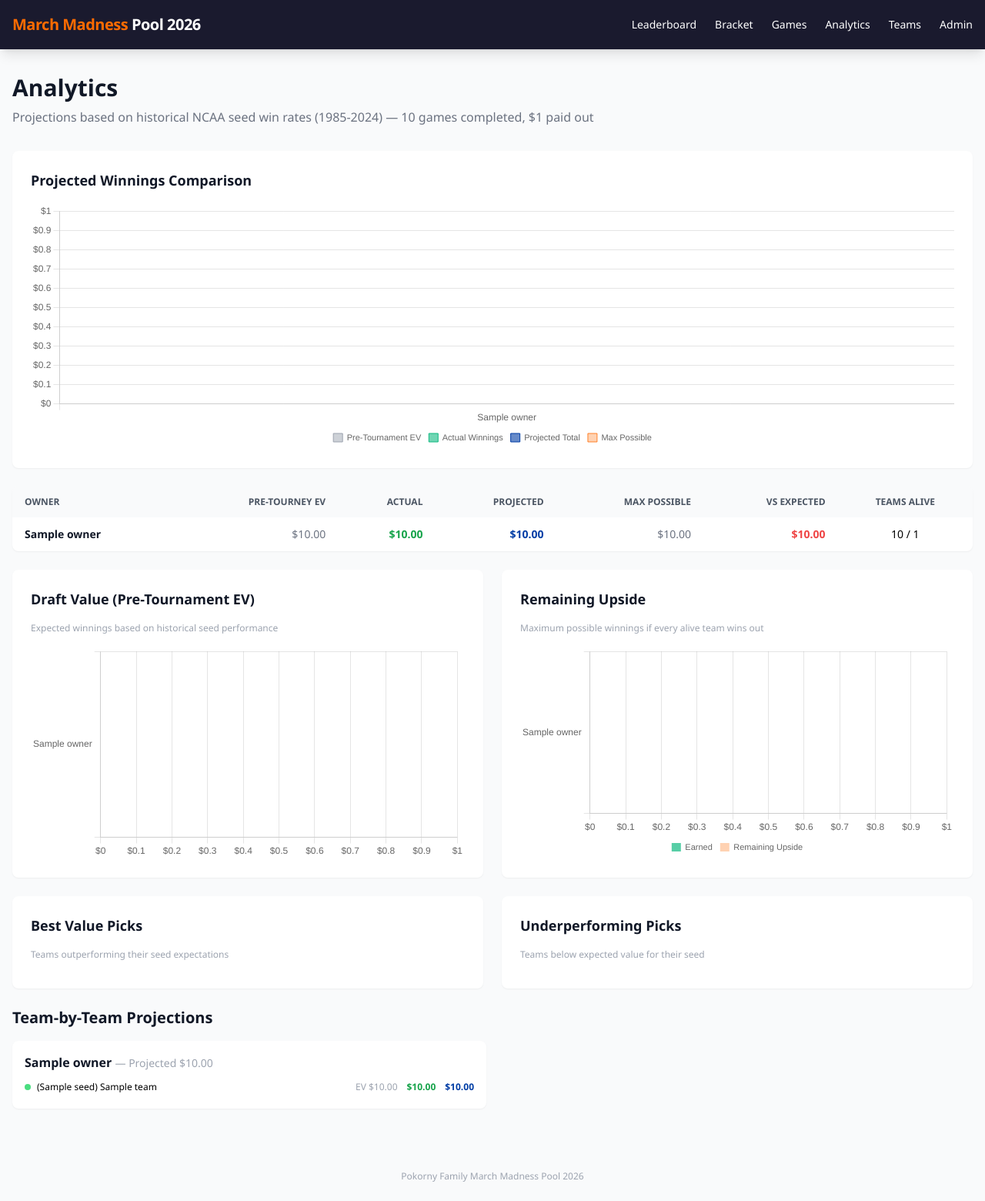
After one commit to andrewrpokorny-source/march-madness-pool, a FastAPI app: template app/templates/analytics.html in a window 1280 px wide. The commit adds this page. Shown: the whole page at 77% size. Run offline with FastAPI, Linux system fonts and the light colour scheme; the template is opened without the code that fills it: most values are stand-ins (such as "Sample title", 1, 10 or a date in 2020); some libraries are stand-ins or nearby versions.

Commit message:
Add analytics tab with projections and historical seed analysis
- Pre-tournament expected value per owner based on historical NCAA
  seed win rates (1985-2024)
- Live projected winnings: actual + expected from remaining teams
- Max possible upside if all alive teams win out
- Performance vs expected: who's over/underperforming their draft
- Chart.js visualizations: grouped bar comparison, draft value
  ranking, and stacked upside chart
- Per-owner team-by-team projection breakdowns

Co-Authored-By: Claude Opus 4.6 <noreply@anthropic.com>

```diff
--- a/app/main.py
+++ b/app/main.py
@@ -8,7 +8,7 @@ from fastapi.staticfiles import StaticFiles
 from app.database import engine, Base, SessionLocal
 from app.config import ESPN_POLL_INTERVAL_MINUTES
 from app.services.espn import fetch_tournament_scores
-from app.routers import leaderboard, bracket, admin
+from app.routers import leaderboard, bracket, admin, analytics
 
 logging.basicConfig(level=logging.INFO)
 logger = logging.getLogger(__name__)
@@ -44,6 +44,7 @@ app = FastAPI(title="March Madness Pool 2026", lifespan=lifespan)
 
 app.include_router(leaderboard.router)
 app.include_router(bracket.router)
+app.include_router(analytics.router)
 app.include_router(admin.router)
 
 
--- /dev/null
+++ b/app/templates/analytics.html
@@ -0,0 +1,278 @@
+{% extends "base.html" %}
+
+{% block content %}
+<script src="https://cdn.jsdelivr.net/npm/chart.js@4"></script>
+
+<div class="mb-8">
+    <h1 class="text-3xl font-bold text-gray-900 mb-2">Analytics</h1>
+    <p class="text-gray-500">
+        Projections based on historical NCAA seed win rates (1985-2024)
+        {% if data.games_played > 0 %}
+        &mdash; {{ data.games_played }} games completed, ${{ data.total_pot }} paid out
+        {% endif %}
+    </p>
+</div>
+
+<!-- Projected Winnings Chart -->
+<div class="bg-white rounded-lg shadow-sm p-6 mb-6">
+    <h2 class="text-lg font-bold text-gray-900 mb-4">Projected Winnings Comparison</h2>
+    <div style="height: 320px;">
+        <canvas id="projectedChart"></canvas>
+    </div>
+</div>
+
+<!-- Owner Rankings Table -->
+<div class="bg-white rounded-lg shadow-sm overflow-hidden mb-6">
+    <table class="w-full text-sm">
+        <thead class="bg-gray-50 text-gray-600 uppercase text-xs">
+            <tr>
+                <th class="px-4 py-3 text-left">Owner</th>
+                <th class="px-4 py-3 text-right">Pre-Tourney EV</th>
+                <th class="px-4 py-3 text-right">Actual</th>
+                <th class="px-4 py-3 text-right">Projected</th>
+                <th class="px-4 py-3 text-right">Max Possible</th>
+                <th class="px-4 py-3 text-right">vs Expected</th>
+                <th class="px-4 py-3 text-center">Teams Alive</th>
+            </tr>
+        </thead>
+        <tbody class="divide-y divide-gray-100">
+            {% for o in data.owners %}
+            <tr>
+                <td class="px-4 py-3 font-bold text-gray-900">{{ o.owner.name }}</td>
+                <td class="px-4 py-3 text-right text-gray-500">${{ "%.2f"|format(o.pre_tournament_ev) }}</td>
+                <td class="px-4 py-3 text-right font-semibold text-green-600">${{ "%.2f"|format(o.actual_winnings) }}</td>
+                <td class="px-4 py-3 text-right font-bold text-madness-blue">${{ "%.2f"|format(o.projected_winnings) }}</td>
+                <td class="px-4 py-3 text-right text-gray-500">${{ "%.2f"|format(o.max_possible) }}</td>
+                <td class="px-4 py-3 text-right font-semibold {{ 'text-green-600' if o.performance_vs_expected >= 0 else 'text-red-500' }}">
+                    {{ '+' if o.performance_vs_expected >= 0 }}${{ "%.2f"|format(o.performance_vs_expected) }}
+                </td>
+                <td class="px-4 py-3 text-center">{{ o.active_teams }} / {{ o.total_teams }}</td>
+            </tr>
+            {% endfor %}
+        </tbody>
+    </table>
+</div>
+
+<!-- Two-column: Pre-Tournament Draft Value + Performance -->
+<div class="grid md:grid-cols-2 gap-6 mb-6">
+    <!-- Pre-Tournament Draft Value -->
+    <div class="bg-white rounded-lg shadow-sm p-6">
+        <h2 class="text-lg font-bold text-gray-900 mb-4">Draft Value (Pre-Tournament EV)</h2>
+        <p class="text-xs text-gray-400 mb-3">Expected winnings based on historical seed performance</p>
+        <div style="height: 280px;">
+            <canvas id="draftValueChart"></canvas>
+        </div>
+    </div>
+
+    <!-- Max Upside -->
+    <div class="bg-white rounded-lg shadow-sm p-6">
+        <h2 class="text-lg font-bold text-gray-900 mb-4">Remaining Upside</h2>
+        <p class="text-xs text-gray-400 mb-3">Maximum possible winnings if every alive team wins out</p>
+        <div style="height: 280px;">
+            <canvas id="upsideChart"></canvas>
+        </div>
+    </div>
+</div>
+
+<!-- Over/Under Performers -->
+<div class="grid md:grid-cols-2 gap-6 mb-6">
+    <div class="bg-white rounded-lg shadow-sm p-6">
+        <h2 class="text-lg font-bold text-gray-900 mb-4">Best Value Picks</h2>
+        <p class="text-xs text-gray-400 mb-3">Teams outperforming their seed expectations</p>
+        {% for t in data.overperformers %}
+        {% if t.performance > 0 %}
+        <div class="flex items-center justify-between py-2 border-b border-gray-50">
+            <div>
+                <span class="font-semibold text-gray-900">({{ t.team.seed }}) {{ t.team.name }}</span>
+                <span class="text-xs text-gray-400 ml-1">{{ t.owner_name }}</span>
+            </div>
+            <span class="text-green-600 font-bold text-sm">+${{ "%.2f"|format(t.performance) }}</span>
+        </div>
+        {% endif %}
+        {% endfor %}
+        {% if data.games_played == 0 %}
+        <p class="text-gray-400 text-sm py-4 text-center">No games completed yet</p>
+        {% endif %}
+    </div>
+
+    <div class="bg-white rounded-lg shadow-sm p-6">
+        <h2 class="text-lg font-bold text-gray-900 mb-4">Underperforming Picks</h2>
+        <p class="text-xs text-gray-400 mb-3">Teams below expected value for their seed</p>
+        {% for t in data.underperformers %}
+        {% if t.performance < 0 %}
+        <div class="flex items-center justify-between py-2 border-b border-gray-50">
+            <div>
+                <span class="font-semibold text-gray-900">({{ t.team.seed }}) {{ t.team.name }}</span>
+                <span class="text-xs text-gray-400 ml-1">{{ t.owner_name }}</span>
+            </div>
+            <span class="text-red-500 font-bold text-sm">${{ "%.2f"|format(t.performance) }}</span>
+        </div>
+        {% endif %}
+        {% endfor %}
+        {% if data.games_played == 0 %}
+        <p class="text-gray-400 text-sm py-4 text-center">No games completed yet</p>
+        {% endif %}
+    </div>
+</div>
+
+<!-- Per-Owner Team Breakdown -->
+<div class="mb-6">
+    <h2 class="text-xl font-bold text-gray-900 mb-4">Team-by-Team Projections</h2>
+    <div class="grid md:grid-cols-2 gap-4">
+        {% for o in data.owners %}
+        <div class="bg-white rounded-lg shadow-sm p-4">
+            <h3 class="font-bold text-gray-900 mb-2">{{ o.owner.name }}
+                <span class="text-sm font-normal text-gray-400">— Projected ${{ "%.2f"|format(o.projected_winnings) }}</span>
+            </h3>
+            <div class="space-y-1">
+                {% for t in o.teams %}
+                <div class="flex items-center justify-between text-xs py-1 {{ 'opacity-40' if t.team.eliminated }}">
+                    <div class="flex items-center gap-2">
+                        {% if t.team.eliminated %}
+                        <span class="w-2 h-2 rounded-full bg-red-400"></span>
+                        {% else %}
+                        <span class="w-2 h-2 rounded-full bg-green-400"></span>
+                        {% endif %}
+                        <span class="font-medium">({{ t.team.seed }}) {{ t.team.name }}</span>
+                    </div>
+                    <div class="flex gap-3 text-right">
+                        <span class="text-gray-400" title="Pre-tournament expected value">EV ${{ "%.2f"|format(t.pre_ev) }}</span>
+                        <span class="text-green-600 font-semibold" title="Actual winnings">${{ "%.2f"|format(t.actual) }}</span>
+                        <span class="text-madness-blue font-bold" title="Projected total">${{ "%.2f"|format(t.projected) }}</span>
+                    </div>
+                </div>
+                {% endfor %}
+            </div>
+        </div>
+        {% endfor %}
+    </div>
+</div>
+
+<script>
+const OWNER_COLORS = {
+    {% for o in data.owners %}
+    "{{ o.owner.name }}": [
+        'rgba({{ [239,59,68,249,139,236,6,132][loop.index0 % 8] }}, {{ [68,130,185,158,92,73,182,204][loop.index0 % 8] }}, {{ [68,246,177,11,246,153,212,22][loop.index0 % 8] }}, 0.8)',
+        'rgba({{ [239,59,68,249,139,236,6,132][loop.index0 % 8] }}, {{ [68,130,185,158,92,73,182,204][loop.index0 % 8] }}, {{ [68,246,177,11,246,153,212,22][loop.index0 % 8] }}, 0.2)',
+    ],
+    {% endfor %}
+};
+
+const owners = [{% for o in data.owners %}"{{ o.owner.name }}"{% if not loop.last %},{% endif %}{% endfor %}];
+const preEV = [{% for o in data.owners %}{{ o.pre_tournament_ev }}{% if not loop.last %},{% endif %}{% endfor %}];
+const actual = [{% for o in data.owners %}{{ o.actual_winnings }}{% if not loop.last %},{% endif %}{% endfor %}];
+const projected = [{% for o in data.owners %}{{ o.projected_winnings }}{% if not loop.last %},{% endif %}{% endfor %}];
+const maxPossible = [{% for o in data.owners %}{{ o.max_possible }}{% if not loop.last %},{% endif %}{% endfor %}];
+
+// Projected Winnings Comparison (grouped bar)
+new Chart(document.getElementById('projectedChart'), {
+    type: 'bar',
+    data: {
+        labels: owners,
+        datasets: [
+            {
+                label: 'Pre-Tournament EV',
+                data: preEV,
+                backgroundColor: 'rgba(156, 163, 175, 0.5)',
+                borderColor: 'rgba(156, 163, 175, 1)',
+                borderWidth: 1,
+            },
+            {
+                label: 'Actual Winnings',
+                data: actual,
+                backgroundColor: 'rgba(16, 185, 129, 0.6)',
+                borderColor: 'rgba(16, 185, 129, 1)',
+                borderWidth: 1,
+            },
+            {
+                label: 'Projected Total',
+                data: projected,
+                backgroundColor: 'rgba(0, 61, 165, 0.6)',
+                borderColor: 'rgba(0, 61, 165, 1)',
+                borderWidth: 1,
+            },
+            {
+                label: 'Max Possible',
+                data: maxPossible,
+                backgroundColor: 'rgba(255, 107, 0, 0.3)',
+                borderColor: 'rgba(255, 107, 0, 0.8)',
+                borderWidth: 1,
+                borderDash: [5, 5],
+            },
+        ],
+    },
+    options: {
+        responsive: true,
+        maintainAspectRatio: false,
+        plugins: {
+            legend: { position: 'bottom', labels: { boxWidth: 12, font: { size: 11 } } },
+            tooltip: {
+                callbacks: {
+                    label: ctx => `${ctx.dataset.label}: $${ctx.parsed.y.toFixed(2)}`
+                }
+            }
+        },
+        scales: {
+            y: { beginAtZero: true, ticks: { callback: v => '$' + v } },
+        },
+    },
+});
+
+// Draft Value Chart (horizontal bar, sorted)
+const draftSorted = owners.map((n, i) => ({ name: n, ev: preEV[i] })).sort((a, b) => b.ev - a.ev);
+new Chart(document.getElementById('draftValueChart'), {
+    type: 'bar',
+    data: {
+        labels: draftSorted.map(d => d.name),
+        datasets: [{
+            data: draftSorted.map(d => d.ev),
+            backgroundColor: draftSorted.map(d => OWNER_COLORS[d.name]?.[0] || 'rgba(100,100,100,0.5)'),
+            borderWidth: 0,
+            borderRadius: 4,
+        }],
+    },
+    options: {
+        indexAxis: 'y',
+        responsive: true,
+        maintainAspectRatio: false,
+        plugins: { legend: { display: false }, tooltip: { callbacks: { label: ctx => '$' + ctx.parsed.x.toFixed(2) } } },
+        scales: { x: { beginAtZero: true, ticks: { callback: v => '$' + v } } },
+    },
+});
+
+// Upside Chart (stacked: actual + remaining max)
+const remainingMax = maxPossible.map((m, i) => m - actual[i]);
+new Chart(document.getElementById('upsideChart'), {
+    type: 'bar',
+    data: {
+        labels: owners,
+        datasets: [
+            {
+                label: 'Earned',
+                data: actual,
+                backgroundColor: 'rgba(16, 185, 129, 0.7)',
+                borderWidth: 0,
+                borderRadius: 2,
+            },
+            {
+                label: 'Remaining Upside',
+                data: remainingMax,
+                backgroundColor: 'rgba(255, 107, 0, 0.3)',
+                borderWidth: 0,
+                borderRadius: 2,
+            },
+        ],
+    },
+    options: {
+        indexAxis: 'y',
+        responsive: true,
+        maintainAspectRatio: false,
+        plugins: {
+            legend: { position: 'bottom', labels: { boxWidth: 12, font: { size: 11 } } },
+            tooltip: { callbacks: { label: ctx => `${ctx.dataset.label}: $${ctx.parsed.x.toFixed(2)}` } },
+        },
+        scales: { x: { stacked: true, beginAtZero: true, ticks: { callback: v => '$' + v } }, y: { stacked: true } },
+    },
+});
+</script>
+{% endblock %}
--- a/app/templates/base.html
+++ b/app/templates/base.html
@@ -51,6 +51,7 @@
                     <a href="/" class="hover:text-madness-orange transition">Leaderboard</a>
                     <a href="/bracket" class="hover:text-madness-orange transition">Bracket</a>
                     <a href="/games" class="hover:text-madness-orange transition">Games</a>
+                    <a href="/analytics" class="hover:text-madness-orange transition">Analytics</a>
                     <a href="/teams" class="hover:text-madness-orange transition">Teams</a>
                     <a href="/admin" class="hover:text-madness-orange transition">Admin</a>
                 </div>
```
Also changed, not shown: app/routers/analytics.py (added, +20 -0 lines), app/services/analytics.py (added, +216 -0 lines).
